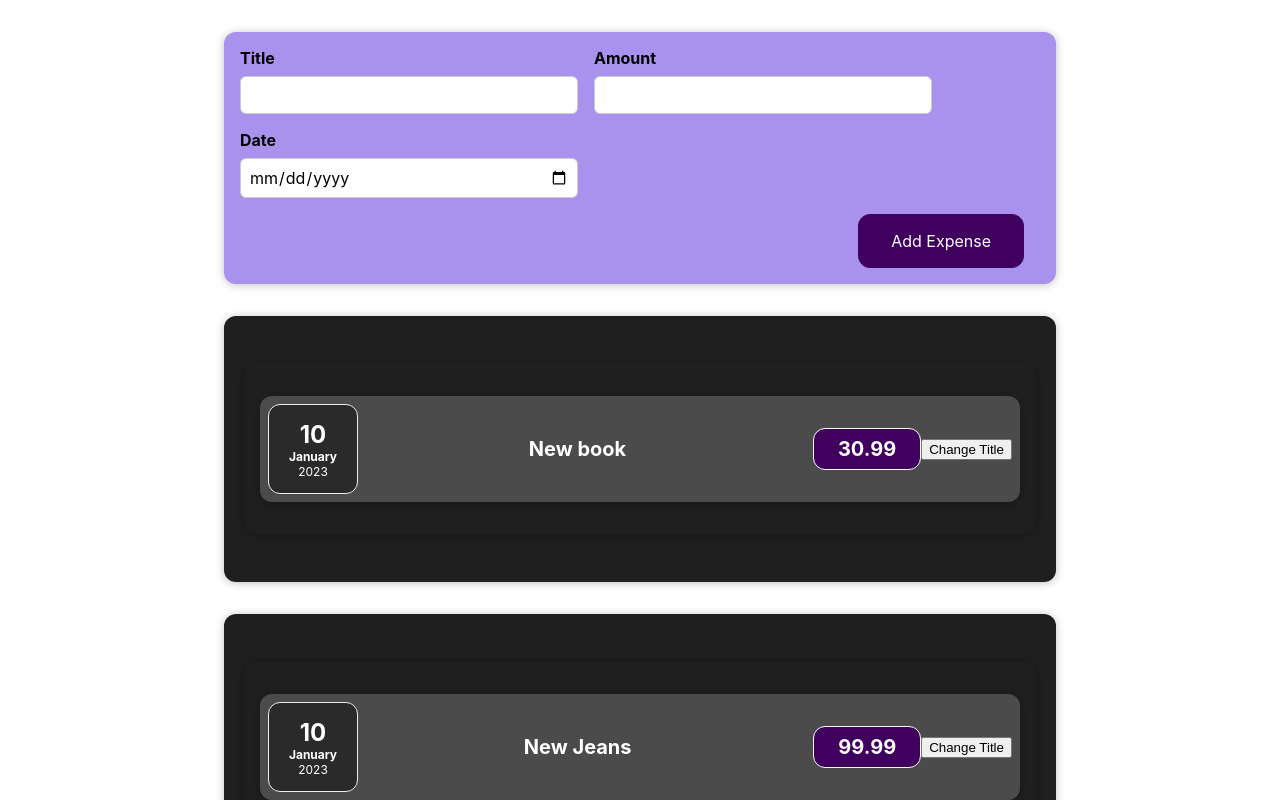
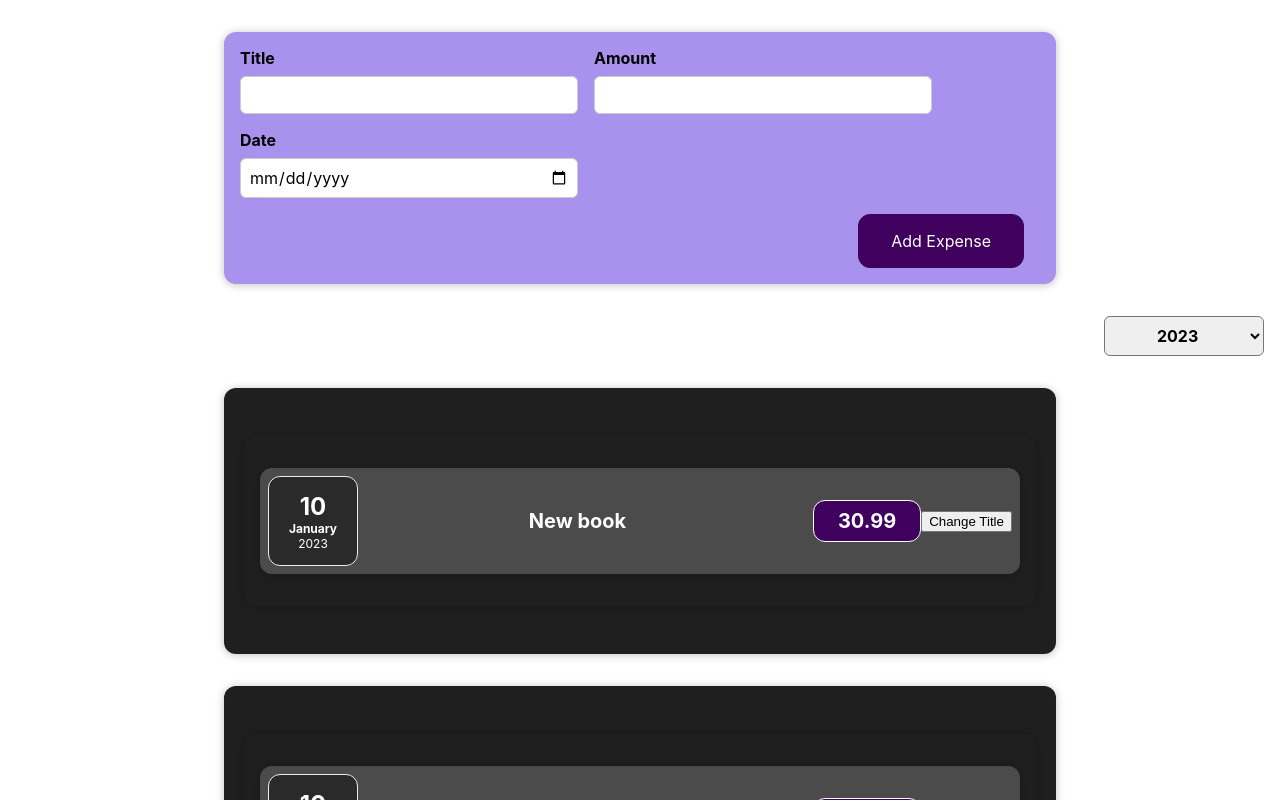
Before and after one commit to ViktorLumiste/expenses, a React (Create React App) app: page / in a window 1280 px wide. Shown: the top 800 px of the page. Built offline with nearby package versions, Linux system fonts and the light colour scheme.

Commit message:
Component data routing

```diff
--- a/src/App.js
+++ b/src/App.js
@@ -3,6 +3,7 @@
 
 import Expenses  from "./components/Expenses/Expenses";
 import NewExpense from "./components/NewExpense/NewExpense";
+import ExpensesFilter from "./components/Expenses/ExpensesFilter";
 
 const App = () => {
     const expenses = [
@@ -22,10 +23,14 @@
         console.log('In App.js')
         console.log(expense)
     }
+    const filterExpenseHandler = (filter) =>{
+        console.log('Filter Data in App.js', filter)
+    }
 
     return (
         <div className="App">
             <NewExpense onAddExpense={addExpenseHandler}></NewExpense>
+            <ExpensesFilter onFilterChange={filterExpenseHandler}></ExpensesFilter>
             <Expenses expenseData={expenses[0]}></Expenses>
             <Expenses expenseData={expenses[1]}></Expenses>
         </div>
--- a/src/components/Expenses/Expenses.js
+++ b/src/components/Expenses/Expenses.js
@@ -1,6 +1,7 @@
 import './Expenses.css'
 import ExpenseItem  from "./ExpenseItem";
 import Card from "../UI/Card";
+
 const Expenses = (props) =>{
     return (
         <Card className="expenses">
--- /dev/null
+++ b/src/components/Expenses/ExpensesFilter.css
@@ -0,0 +1,24 @@
+.expenses-filter {
+    color: white;
+    padding: 0 1rem;
+}
+
+.expenses-filter__control {
+    display: flex;
+    width: 100%;
+    align-items: center;
+    justify-content: space-between;
+    margin: 1rem 0;
+}
+
+.expenses-filter label {
+    font-weight: bold;
+    margin-bottom: 0.5rem;
+}
+
+.expenses-filter select {
+    font: inherit;
+    padding: 0.5rem 3rem;
+    font-weight: bold;
+    border-radius: 6px;
+}
--- /dev/null
+++ b/src/components/Expenses/ExpensesFilter.js
@@ -0,0 +1,24 @@
+import React from 'react';
+
+import './ExpensesFilter.css';
+
+const ExpensesFilter = (props) => {
+    const filterHandler = (filter) =>{
+        console.log('Filter Change in ExpensesFilter.js',filter)
+        props.onFilterChange(filter)
+    }
+    return (
+        <div className='expenses-filter'>
+            <div className='expenses-filter__control'>
+                <label>Filter by year</label>
+                <select onChange={e =>filterHandler(e.target.value)}>
+                    <option value='2023'>2023</option>
+                    <option value='2024'>2024</option>
+                    <option value='2025'>2025</option>
+                </select>
+            </div>
+        </div>
+    );
+};
+
+export default ExpensesFilter;
--- a/src/components/NewExpense/NewExpense.js
+++ b/src/components/NewExpense/NewExpense.js
@@ -3,7 +3,7 @@
 import "./NewExpense.css"
 
 const NewExpense = (props) => {
-    const saveExpenseDatahandler = (enteredExpenseData) =>{
+    const saveExpenseDataHandler = (enteredExpenseData) =>{
         const expenseData = {
             ...enteredExpenseData,
             id:Math.random().toString()
@@ -12,7 +12,7 @@
     }
     return(
         <div className="new-expense">
-            <ExpenseForm onSaveExpenseData={saveExpenseDatahandler}></ExpenseForm>
+            <ExpenseForm onSaveExpenseData={saveExpenseDataHandler}></ExpenseForm>
         </div>
     )
 }
```
